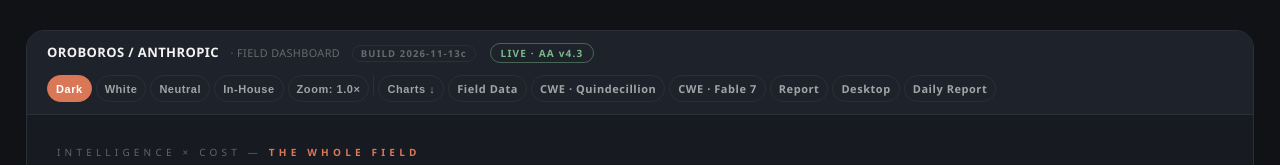
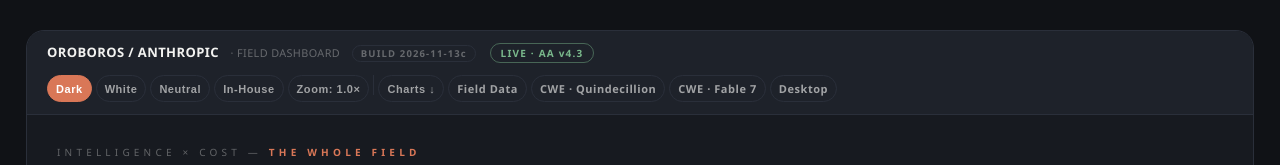
Before and after one commit to oroboroslabs-ai/Ouroboros-Anthropic-AI-Field-Assessment, a plain HTML site: page index.html in a window 1280 px wide. Shown: the top 165 px of the page. Drawn offline with nearby package versions, Linux system fonts and the light colour scheme.

Commit message:
Top bar: remove the Report and Daily links

```diff
--- a/index.html
+++ b/index.html
@@ -140,10 +140,8 @@ html[data-theme="white"] .aa-summit,html[data-theme="neutral"] .aa-summit{color:
       <a class="tbtn" href="artificial-analysis.html">Field Data</a>
       <a class="tbtn" href="cwe-sheet-quindecillion.html" title="Quindecillion CWE sheet">CWE · Quindecillion</a>
       <a class="tbtn" href="cwe-sheet-fable7.html" title="Claude Fable 7 CWE sheet">CWE · Fable 7</a>
-      <a class="tbtn" href="report.html" title="Benchmark reports">Report</a>
-      <a class="tbtn" href="desktop.html">Desktop</a>
-      <a class="tbtn" href="daily-report.html" title="the daily field report">Daily Report</a>
-    </div>
+            <a class="tbtn" href="desktop.html">Desktop</a>
+          </div>
   </div>
 
   <!-- ============ TOP HALF — landscape orb field ============ -->
```
